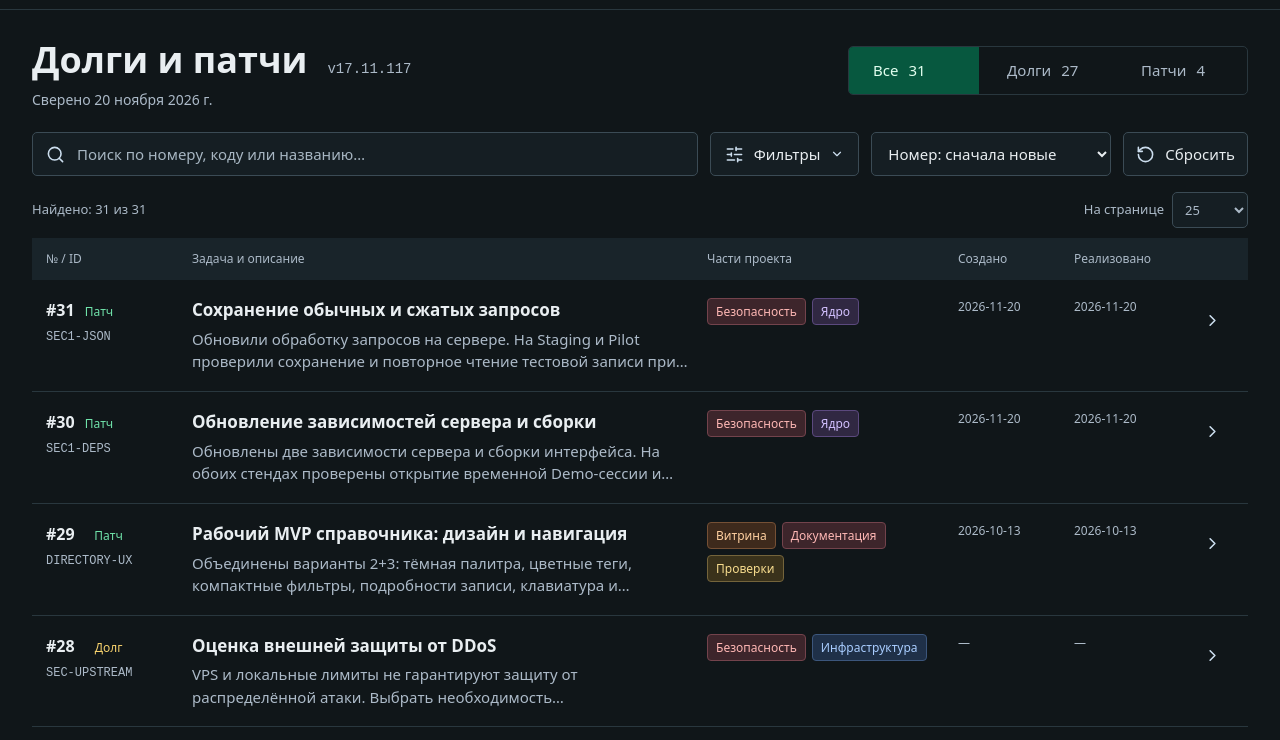
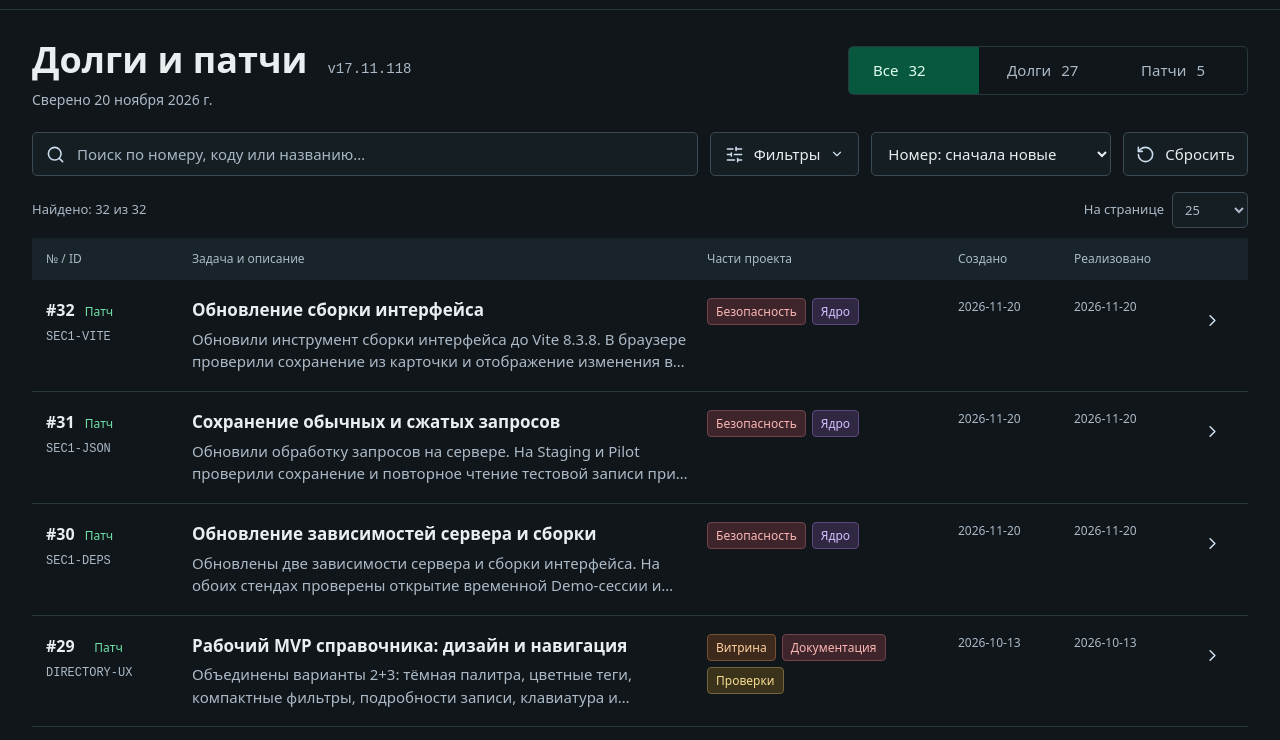
Before and after one commit to sunpole/uChurch-public, a plain HTML site: page catalog.html in a window 1280 px wide. Shown: the part 60-800 px from the top of the page. Drawn offline with Linux system fonts and the light colour scheme.

Commit message:
docs: publish v17.11.118 interface build card

```diff
--- a/assets/catalog.js
+++ b/assets/catalog.js
@@ -1,4 +1,5 @@
 window.UCHURCH_CATALOG = [
+  {"stage": "product", "version": "v17.11.118", "ru": "Обновили инструмент сборки интерфейса до Vite 8.3.8. В браузере проверили сохранение из карточки и отображение изменения в таблице. Аудит клиентских npm-зависимостей 20 ноября вернул 0 замечаний.", "en": "Updated the interface build tool to Vite 8.3.8. Browser checks covered saving a card and displaying the change in the table. The client npm audit reported zero findings on 20 November."},
   {"stage": "product", "version": "v17.11.117", "ru": "Обновили обработку запросов на сервере. На Staging и Pilot проверили сохранение и повторное чтение тестовой записи при передаче сжатого JSON.", "en": "Updated server request processing. Both Staging and Pilot passed a compressed JSON save and reload check with a synthetic record."},
   {"stage": "product", "version": "v17.11.116", "ru": "Обновлены две зависимости сервера и сборки интерфейса. На обоих стендах проверены открытие временной Demo-сессии и чтение её синтетических данных. Остальные обновления зависимостей остаются в очереди.", "en": "Two dependencies used by the server and the interface build have been updated. A fresh temporary Demo session was opened and its synthetic data read on both deployments. Further dependency updates remain in the backlog."},
   {
--- a/assets/work-directory.js
+++ b/assets/work-directory.js
@@ -1,4 +1,4 @@
-import { validateCatalog, readFilters, writeFilters, selectItems, rangeError, dateKeys, sorts } from './work-directory-model.mjs?v=v17.11.117';
+import { validateCatalog, readFilters, writeFilters, selectItems, rangeError, dateKeys, sorts } from './work-directory-model.mjs?v=v17.11.118';
 
 const form = document.querySelector('#filters');
 const results = document.querySelector('[data-results]');
@@ -167,7 +167,7 @@ function updateFilters() {
   filters=readFilters(search,data.parts); render();
 }
 try {
-  const response=await fetch('assets/work-items.json?v=v17.11.117',{cache:'no-store'});
+  const response=await fetch('assets/work-items.json?v=v17.11.118',{cache:'no-store'});
   if(!response.ok) throw Error('Directory unavailable');
   data=validateCatalog(await response.json());
   filters=readFilters(params,data.parts);
--- a/assets/work-items.json
+++ b/assets/work-items.json
@@ -724,6 +724,27 @@
         "description": "Updated server request processing. Both Staging and Pilot passed a compressed JSON save and reload check with a synthetic record."
       },
       "source": "docs/release-v17.11.117.md"
+    },
+    {
+      "number": 32,
+      "code": "SEC1-VITE",
+      "kind": "patch",
+      "parts": [
+        "security",
+        "core"
+      ],
+      "createdOn": "2026-11-20",
+      "implementedOn": "2026-11-20",
+      "version": "v17.11.118",
+      "ru": {
+        "title": "Обновление сборки интерфейса",
+        "description": "Обновили инструмент сборки интерфейса до Vite 8.3.8. В браузере проверили сохранение из карточки и отображение изменения в таблице. Аудит клиентских npm-зависимостей 20 ноября вернул 0 замечаний."
+      },
+      "en": {
+        "title": "Interface build update",
+        "description": "Updated the interface build tool to Vite 8.3.8. Browser checks covered saving a card and displaying the change in the table. The client npm audit reported zero findings on 20 November."
+      },
+      "source": "docs/release-v17.11.118.md"
     }
   ]
 }
--- a/catalog.html
+++ b/catalog.html
@@ -8,7 +8,7 @@
   <link rel="canonical" href="https://sunpole.github.io/uChurch-public/catalog.html">
   <title>uChurch — справочник долгов и патчей</title>
   <link rel="icon" href="assets/favicon.svg" type="image/svg+xml">
-  <link rel="stylesheet" href="assets/work-directory.css?v=v17.11.117">
+  <link rel="stylesheet" href="assets/work-directory.css?v=v17.11.118">
 </head>
 <body>
   <a class="skip-link" href="#directory-results" data-ru="К списку задач" data-en="Skip to items">К списку задач</a>
@@ -18,7 +18,7 @@
     <div class="languages"><button type="button" data-language="ru">RU</button><button type="button" data-language="en">EN</button></div>
   </header>
   <main>
-    <div class="directory-heading"><div><div class="title-line"><h1 data-ru="Долги и патчи" data-en="Debts and patches">Долги и патчи</h1><span class="version">v17.11.117</span></div><p data-summary></p></div></div>
+    <div class="directory-heading"><div><div class="title-line"><h1 data-ru="Долги и патчи" data-en="Debts and patches">Долги и патчи</h1><span class="version">v17.11.118</span></div><p data-summary></p></div></div>
     <form id="filters" role="search">
       <div class="status-switch" aria-label="Type">
         <button type="button" data-kind=""><span data-ru="Все" data-en="All">Все</span><span data-total></span></button>
@@ -58,7 +58,7 @@
     <div class="detail-top"><span data-detail-number></span><button type="button" class="icon-button" data-close-detail data-label-ru="Назад к списку" data-label-en="Back to list"><img class="icon" src="assets/icons/x.svg" alt=""></button></div>
     <div data-detail-body></div>
   </dialog>
-  <footer><a href="docs/work-directory.md" data-ru="Правила и источники" data-en="Rules and sources">Правила и источники</a><a href="index.html#history" data-ru="Прежняя история версий" data-en="Earlier version history">Прежняя история версий</a><a href="https://github.com/sunpole/uChurch-public">GitHub</a><span class="version">v17.11.117</span></footer>
-  <script type="module" src="assets/work-directory.js?v=v17.11.117"></script>
+  <footer><a href="docs/work-directory.md" data-ru="Правила и источники" data-en="Rules and sources">Правила и источники</a><a href="index.html#history" data-ru="Прежняя история версий" data-en="Earlier version history">Прежняя история версий</a><a href="https://github.com/sunpole/uChurch-public">GitHub</a><span class="version">v17.11.118</span></footer>
+  <script type="module" src="assets/work-directory.js?v=v17.11.118"></script>
 </body>
 </html>
```
Also changed, not shown: index.html (+1 -1 lines), 2 other files.
